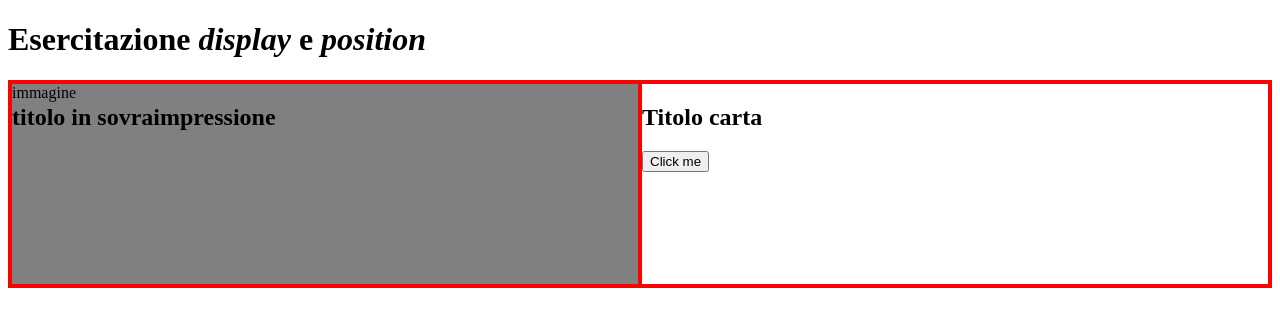
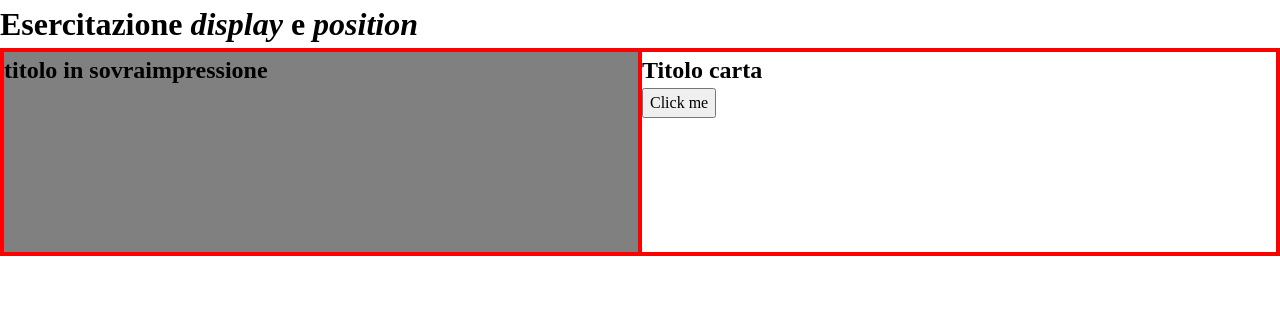
Before and after one commit to giansake/CSS-Display-e-Position, a plain HTML site: page index.html in a window 1280 px wide. Drawn offline with Linux system fonts and the light colour scheme.

Commit message:
added reset css (Josh Comeau CSS reset)

```diff
--- a/index.html
+++ b/index.html
@@ -10,6 +10,7 @@
     />
     <title>Display/Position</title>
 
+    <link rel="stylesheet" href="reset.css" />
     <link rel="stylesheet" href="style.css" />
   </head>
   <body>
@@ -24,7 +25,7 @@
           <header>
             <h2>titolo in sovraimpressione</h2>
           </header>
-          <div class="fake-img">immagine</div>
+          <div class="fake-img"></div>
         </div>
         <div class="card-wrapper debug-border">
           <header>
--- /dev/null
+++ b/reset.css
@@ -0,0 +1,69 @@
+/*
+  1. Use a more-intuitive box-sizing model.
+*/
+*,
+*::before,
+*::after {
+  box-sizing: border-box;
+}
+/*
+    2. Remove default margin
+  */
+* {
+  margin: 0;
+}
+/*
+    3. Allow percentage-based heights in the application
+  */
+html,
+body {
+  height: 100%;
+}
+/*
+    Typographic tweaks!
+    4. Add accessible line-height
+    5. Improve text rendering
+  */
+body {
+  line-height: 1.5;
+  -webkit-font-smoothing: antialiased;
+}
+/*
+    6. Improve media defaults
+  */
+img,
+picture,
+video,
+canvas,
+svg {
+  display: block;
+  max-width: 100%;
+}
+/*
+    7. Remove built-in form typography styles
+  */
+input,
+button,
+textarea,
+select {
+  font: inherit;
+}
+/*
+    8. Avoid text overflows
+  */
+p,
+h1,
+h2,
+h3,
+h4,
+h5,
+h6 {
+  overflow-wrap: break-word;
+}
+/*
+    9. Create a root stacking context
+  */
+#root,
+#__next {
+  isolation: isolate;
+}
--- a/style.css
+++ b/style.css
@@ -1,3 +1,8 @@
+h1,
+h2 {
+  margin: 0;
+}
+
 .italic {
   font-style: italic;
 }
```
